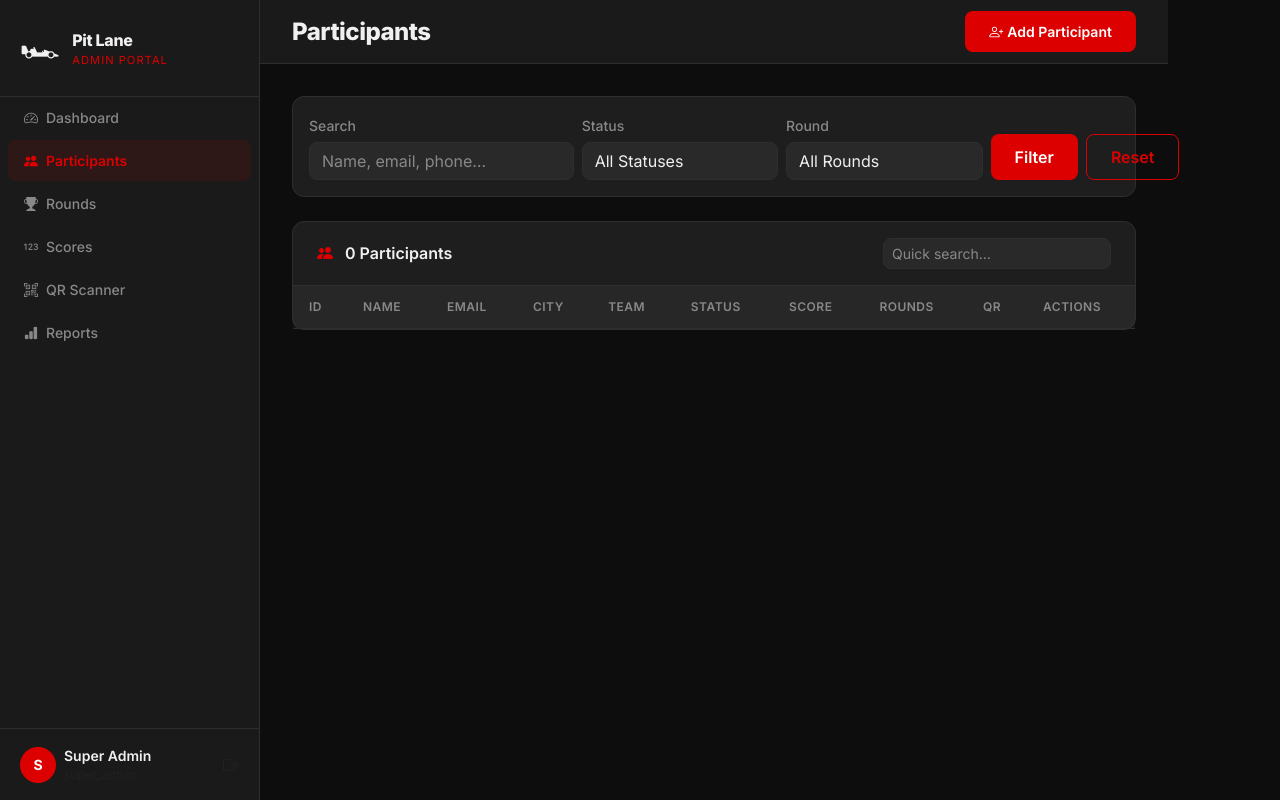
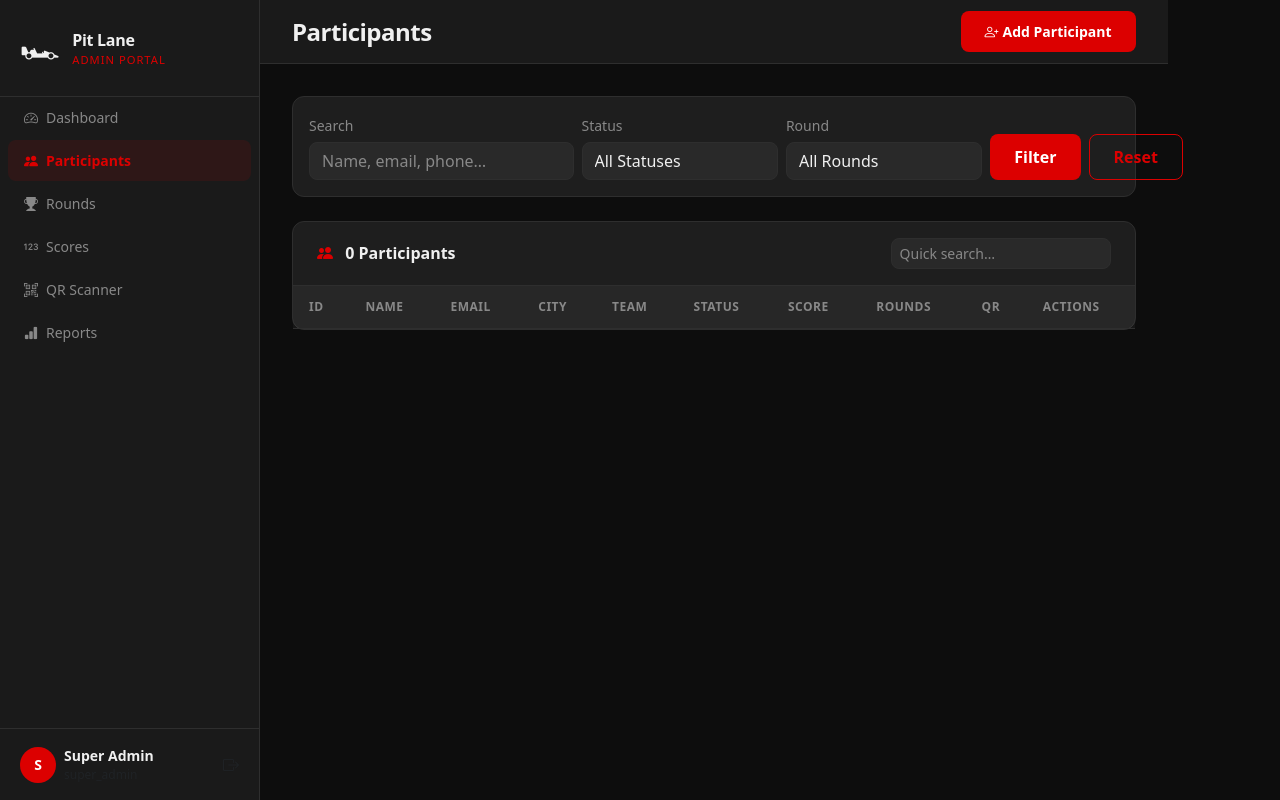
Before and after one commit to Shaggywize63/ferrari, a PHP site: page /admin/participants.php in a window 1280 px wide. Run offline with PHP 8.4, Linux system fonts and the light colour scheme; a user stored in the database is signed in; data comes from the database, SQL or seed files in the repository; data that the repository does not hold is empty; some web fonts are replaced.

Commit message:
style: switch typography to Forma DJR (Adobe Fonts)
- layout.php: replace Google Fonts Inter with Adobe Fonts embed
  (placeholder kit ID — replace XXXXXXX with your typekit.net kit ID)
- main.css: body uses forma-djr-text; headings use forma-djr-display
  with system-ui fallbacks so layout holds without the kit configured

Co-Authored-By: Claude Sonnet 4.6 <noreply@anthropic.com>
Claude-Session: https://claude.ai/code/session_01CT52J55p12GbUYP2K8krgF

```diff
--- a/assets/css/main.css
+++ b/assets/css/main.css
@@ -19,7 +19,7 @@
 *, *::before, *::after { box-sizing: border-box; }
 
 body {
-  font-family: 'Inter', system-ui, sans-serif;
+  font-family: 'forma-djr-text', 'Forma DJR Text', system-ui, sans-serif;
   background: var(--ferrari-darker);
   color: var(--text-primary);
   margin: 0;
@@ -27,6 +27,10 @@ body {
 }
 
 /* ── Typography ── */
+h1, h2, h3, h4, h5, h6,
+.h1, .h2, .h3, .h4, .h5, .h6 {
+  font-family: 'forma-djr-display', 'Forma DJR Display', 'forma-djr-text', system-ui, sans-serif;
+}
 .fw-600  { font-weight: 600; }
 .fw-700  { font-weight: 700; }
 .fw-800  { font-weight: 800; }
--- a/includes/layout.php
+++ b/includes/layout.php
@@ -8,8 +8,8 @@ function pageHead(string $title, bool $isAdmin = false): void {
 <meta charset="UTF-8">
 <meta name="viewport" content="width=device-width, initial-scale=1">
 <title>{$title} – A Pit Lane of Ferrari</title>
-<link rel="preconnect" href="https://fonts.googleapis.com">
-<link rel="stylesheet" href="https://fonts.googleapis.com/css2?family=Inter:wght@300;400;500;600;700;800;900&display=swap">
+<!-- Forma DJR via Adobe Fonts — replace XXXXXXX with your Adobe Fonts kit ID from use.typekit.net -->
+<link rel="stylesheet" href="https://use.typekit.net/XXXXXXX.css">
 <link rel="stylesheet" href="https://cdn.jsdelivr.net/npm/bootstrap@5.3.3/dist/css/bootstrap.min.css">
 <link rel="stylesheet" href="https://cdn.jsdelivr.net/npm/bootstrap-icons@1.11.3/font/bootstrap-icons.min.css">
 <link rel="stylesheet" href="{$base}/assets/css/main.css">
```
